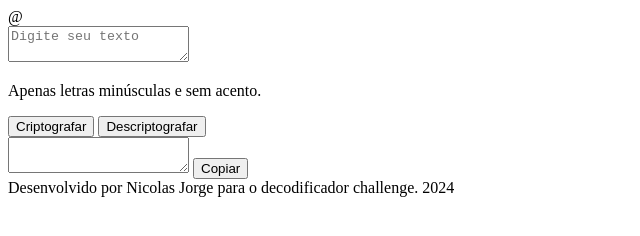
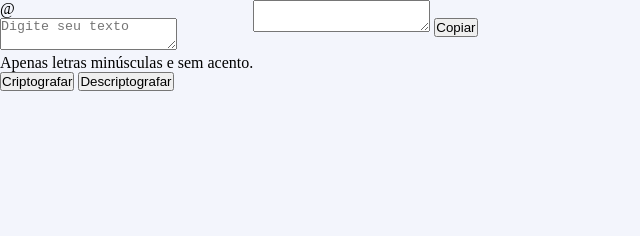
Before and after one commit to NicolasJorgeDL/ChallengeDecodificadorDeTexto, a plain HTML site: page index.html in a window 1280 px wide. Shown: the whole page, without its empty margins (0-640 px from the left). Drawn offline with Linux system fonts and the light colour scheme.

Commit message:
iniciando o styles.css

```diff
--- a/index.html
+++ b/index.html
@@ -1,16 +1,20 @@
 <!DOCTYPE html>
 <html lang="pt-br">
   <head>
-    <meta charset="UTF-8">
-    <meta name="viewport" content="width=device-width, initial-scale=1.0">
+    <meta charset="UTF-8" />
+    <link rel="stylesheet" href="styles.css" />
+    <meta name="viewport" content="width=device-width, initial-scale=1.0" />
     <title>Decodificador</title>
     <script src="decode.js"></script>
   </head>
   <body>
-    <div>
+      <section class="principal">
         <a>@</a>
         <main>
-            <textarea id="texto_entrada" placeholder="Digite seu texto"></textarea>
+          <textarea
+            id="texto_entrada"
+            placeholder="Digite seu texto"
+          ></textarea>
         </main>
         <p>Apenas letras minúsculas e sem acento.</p>
         <div>
@@ -21,11 +25,11 @@
             Descriptografar
           </button>
         </div>
-    </div>
-    <div>
+      </section>
+      <section>
         <textarea id="texto_resultante"></textarea>
         <button>Copiar</button>
-    </div>
-    <footer>Desenvolvido por Nicolas Jorge para o decodificador challenge. 2024</footer>
+      </section>
+
   </body>
 </html>
--- /dev/null
+++ b/styles.css
@@ -0,0 +1,24 @@
+:root {
+    --primary-color:#F3F5FC;
+    --secondary-color: #356EA9;
+    --terceary-color: #ADB5BD;
+}
+
+*{
+    margin: 0;
+    padding: 0;
+}
+
+body {
+    display: flex;
+    background-color: var(--primary-color);
+}
+
+.estrutura {
+    display: flex;
+}
+
+.principal {
+    display: flex;
+    flex-direction: column;
+}
```
Lines whose indentation alone changed are shown as unchanged.
